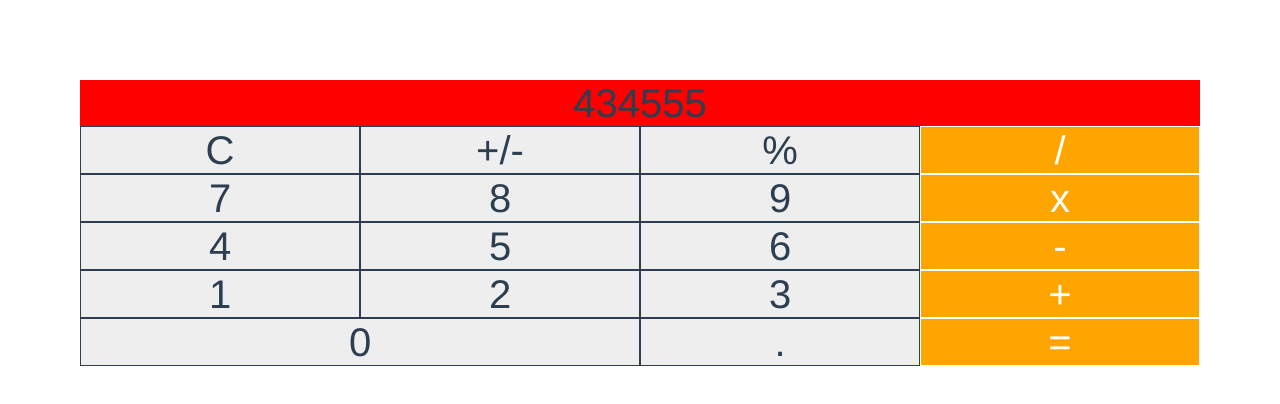
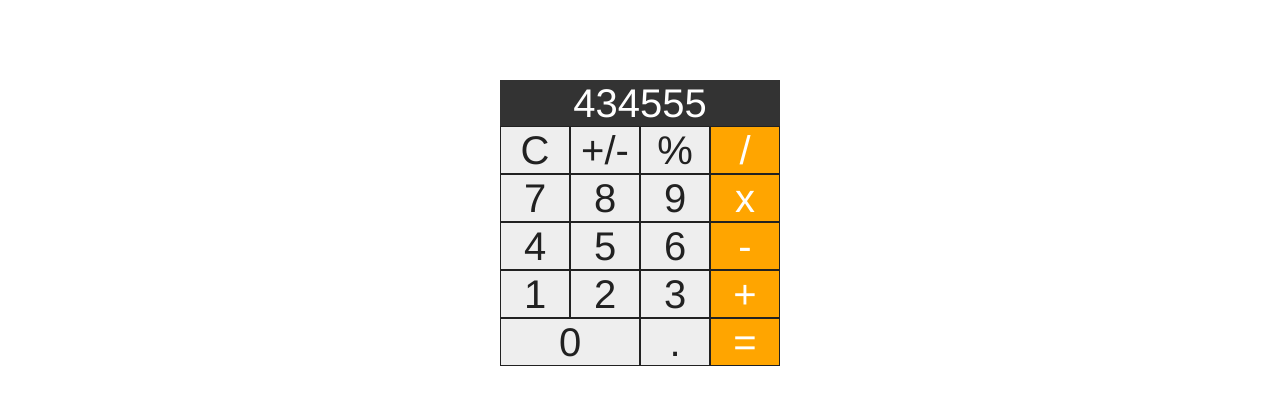
Before and after one commit to omarlamin01/vue-calculator, a Vue app: page / in a window 1280 px wide. Shown: the top 404 px of the page. Built offline with nearby package versions, Linux system fonts and the light colour scheme; the HTML template or start-up script is replaced by a standard one.

Commit message:
finishing ui

```diff
--- a/src/components/Calculator.vue
+++ b/src/components/Calculator.vue
@@ -36,10 +36,13 @@ export default {
   grid-template-columns: repeat(4, 1fr);
   grid-auto-columns: minmax(50px, auto);
   font-size: 40px;
+  width: 280px;
+  margin: 0 auto;
 }
 
 .display {
-  background-color: red;
+  background-color: #333;
+  color: white;
   grid-column: 1/5;
 }
 
@@ -49,7 +52,9 @@ export default {
 
 .btn {
   background-color: #eee;
-  border: 1px solid;
+  color: #212121;
+  border: #212121 1px solid;
+  cursor: pointer;
 }
 
 .operator {
```
